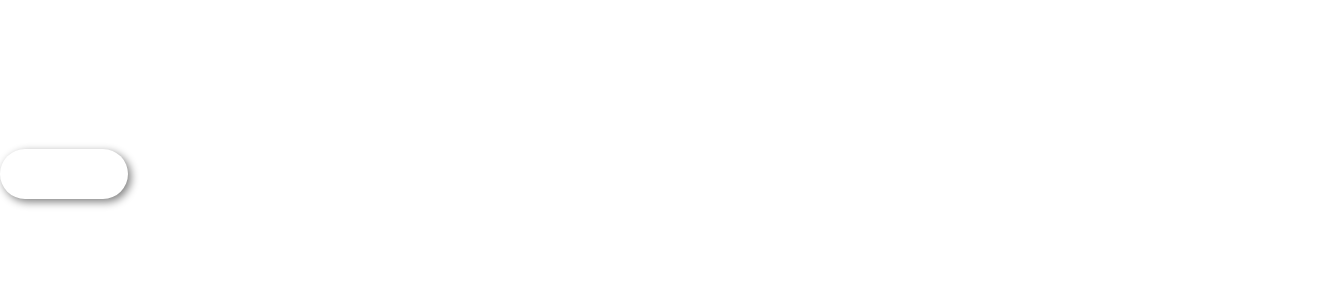
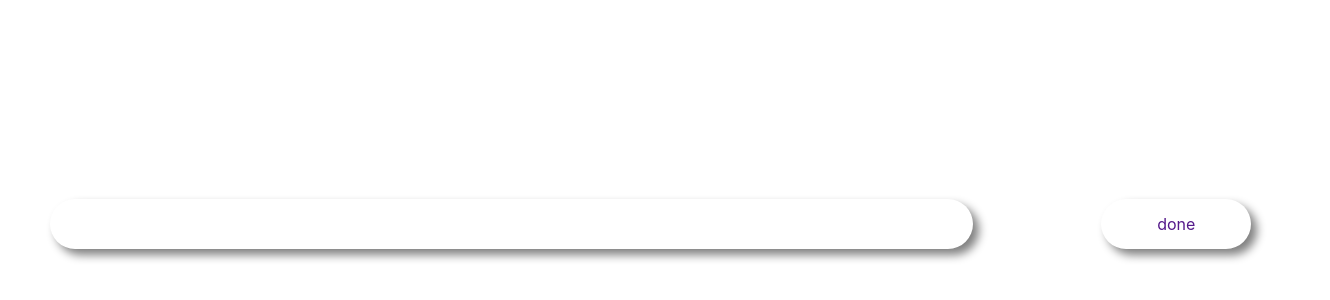
Before and after one commit to Harvin10/Personal-Website, a React (Create React App) app in the folder frontend/: page / in a window 1280 px wide. Shown: the part 226-526 px from the top of the page, 1330 px wide, since content can reach past the window. Built offline with nearby package versions, Linux system fonts and the light colour scheme.

Commit message:
component Input update style

```diff
--- a/frontend/src/App.css
+++ b/frontend/src/App.css
@@ -1,7 +1,60 @@
 .App {
+  /* display */
+  display: grid;
+  grid-template-columns: 3fr 1fr;
+  justify-content: center;
+  align-items: center;
+  gap: 50px;
+  /* width/height */
+  width: 100vw;
   height: 100vh;
-  width: 10vw;
+  /* padding/margin */
+  margin: 50px;
+  /* border */
+
+  /* text */
+
+  /* shadow */
+
+  /* transition/animation */
+
+  /* others */
+}
+
+.Input {
+  /* display */
   display: flex;
   justify-content: center;
-  align-items: center;
+  /* width/height */
+
+  /* padding/margin */
+
+  /* border */
+
+  /* text */
+
+  /* shadow */
+
+  /* transition/animation */
+
+  /* others */
 }
+
+.Button {
+  /* display */
+  display: flex;
+  justify-content: center;
+  /* width/height */
+
+  /* padding/margin */
+
+  /* border */
+
+  /* text */
+
+  /* shadow */
+
+  /* transition/animation */
+
+  /* others */
+}
--- a/frontend/src/App.js
+++ b/frontend/src/App.js
@@ -1,10 +1,16 @@
+import Button from './components/Button/Button.js';
 import Input from './components/Input/Input.js';
 import './App.css';
 
 function App() {
   return (
     <div className="App">
-      <Input type="text" />
+      <div className="Input">
+        <Input type="text" />
+      </div>
+      <div className="Button">
+        <Button name="done" />
+      </div>
     </div>
   );
 }
--- a/frontend/src/components/Button/Button.js
+++ b/frontend/src/components/Button/Button.js
@@ -23,15 +23,9 @@ function Button(props) {
 
             <Switch>
                 <Route path={ props.redirect }>
-                    <Test />
                 </Route>
             </Switch>
         </Router>
     )
 }
-
-function Test() {
-    return <h1>test</h1>;
-}
-
 export default Button;
--- a/frontend/src/components/Input/Input.module.css
+++ b/frontend/src/components/Input/Input.module.css
@@ -17,7 +17,7 @@
     /* text */
     font-size: 1.5rem;
     /* shadow */
-    box-shadow: 3px 3px 8px gray;
+    box-shadow: 6px 6px 10px gray;
     /* transition/animation */
     /* others */
 }
```
